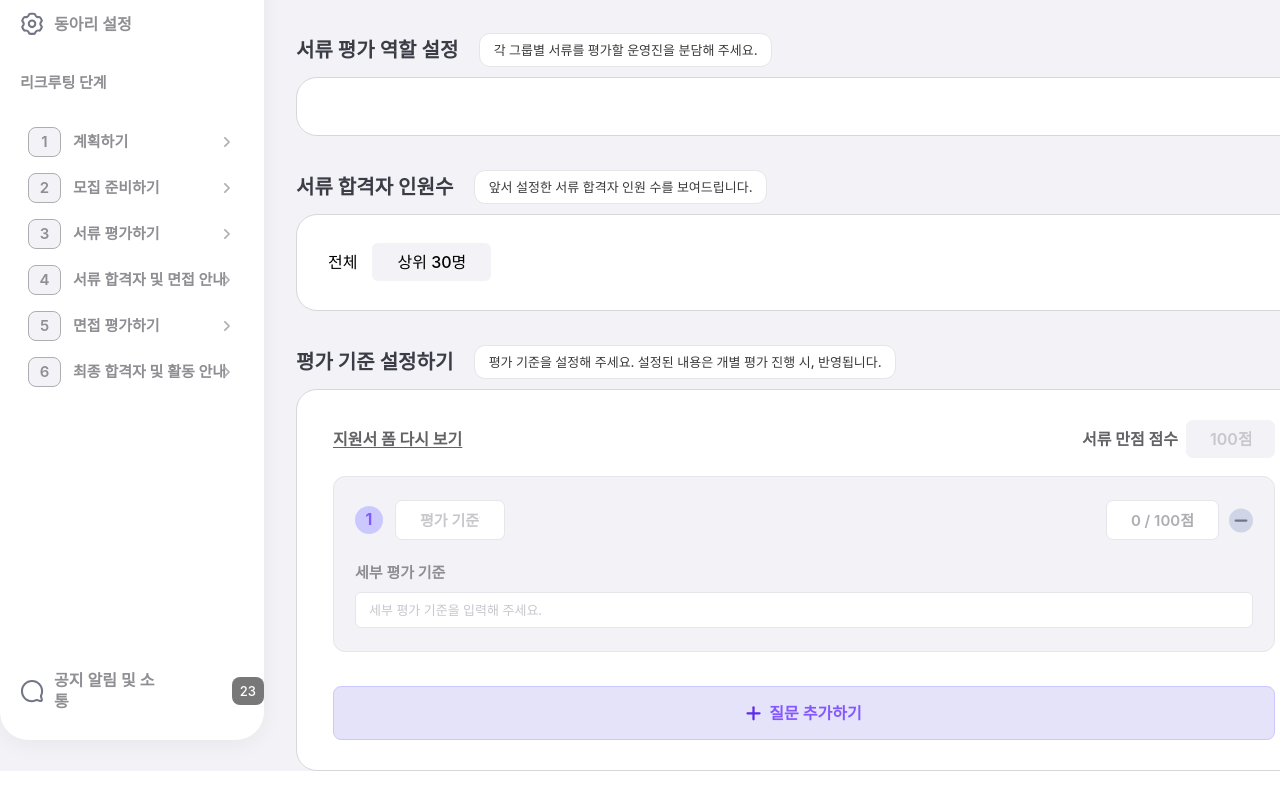
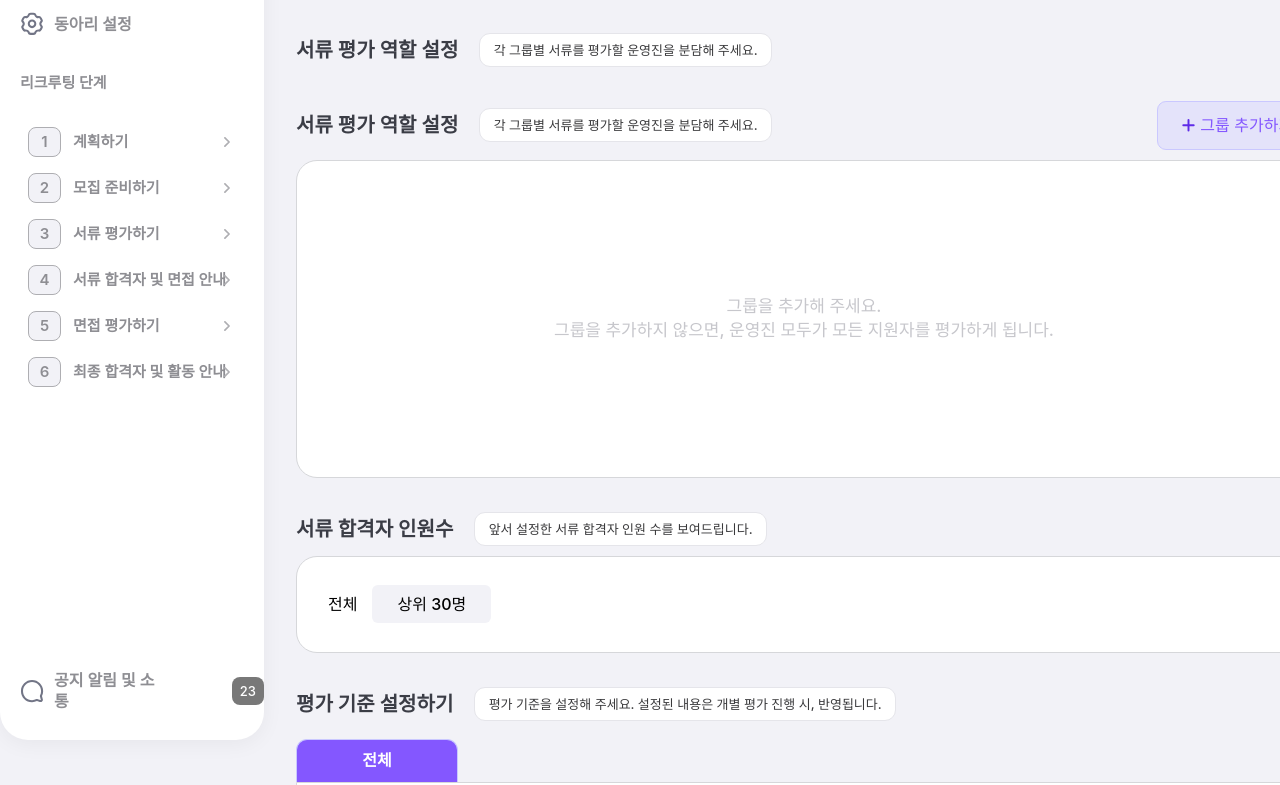
Before and after one commit to Cluting/cluting-frontend, a React (Create React App) app: page /recruting/03_document_evaluation in a window 1280 px wide. Shown: the part 255-1040 px from the top of the page. Built offline with nearby package versions, Linux system fonts and the light colour scheme; a web font is replaced by a local one.

Commit message:
🎨 style: 그룹 없을 때 UI 구현

```diff
--- a/src/components/recruting/_03_document_evaluation/TopSection.tsx
+++ b/src/components/recruting/_03_document_evaluation/TopSection.tsx
@@ -1,5 +1,5 @@
 import { useState } from "react";
-import { STEP2_ITEMS } from "../../../constants/recruting";
+import { STEP3_ITEMS } from "../../../constants/recruting";
 import {
   useRecruitmentStepStore,
   useTopSectionStore
@@ -10,7 +10,6 @@ export default function TopSection() {
   const { currentStep, setCurrentStep } = useTopSectionStore();
   const { currentRecruitmentStep, setCurrentRecruitmentStep } =
     useRecruitmentStepStore(); //전체 스텝
-  //TODO: 이 섹션에서 전체 스텝 2로 설정하기
   const [hoveredIndex, setHoveredIndex] = useState<number | null>(null);
   const [showAdmin, setShowAdmin] = useState(false); //권한자 보기 드롭다운
 
@@ -37,7 +36,7 @@ export default function TopSection() {
             {currentRecruitmentStep || "리크루팅 준비하기"}
           </h1>
           <p className="text-headline">
-            {`> (${currentStep + 1}) ${STEP2_ITEMS[currentStep]}`}
+            {`> (${currentStep + 1}) ${STEP3_ITEMS[currentStep]}`}
           </p>
         </div>
         <button
@@ -52,7 +51,7 @@ export default function TopSection() {
         {showAdmin && <AddAdmin isDropdown />}
       </div>
       <div className="w-full h-[110px] flex-center bg-white-100 ml-8 my-4 px-8 rounded-[12px]">
-        {STEP2_ITEMS.map((item, index) => (
+        {STEP3_ITEMS.map((item, index) => (
           <div key={index} className="flex items-center">
             <div
               className={`w-[174px] h-[64px] flex-center mx-[6px] px-[28px] rounded-[8px] text-subheadline ${
--- a/src/components/recruting/_03_document_evaluation/_01/DocumentReviewPrepContainer.tsx
+++ b/src/components/recruting/_03_document_evaluation/_01/DocumentReviewPrepContainer.tsx
@@ -11,7 +11,7 @@ type GroupWithAdmin = {
 export default function DocumentReviewPrepContainer() {
   const { group } = useGroupStore();
   const [dropdown, setDropdown] = useState(false);
-  const [currentGroupId, setCurrentGroupId] = useState<number>(1);
+  const [currentGroupId, setCurrentGroupId] = useState<number>(1); //드롭다운 시 현재 그룹 id
 
   // group+admin 배열
   const [groupsWithAdmins, setGroupsWithAdmins] = useState<GroupWithAdmin[]>(
@@ -84,7 +84,14 @@ export default function DocumentReviewPrepContainer() {
             각 그룹별 서류를 평가할 운영진을 분담해 주세요.
           </div>
         </div>
-
+        {groupsWithAdmins?.length ? (
+          <div>
+            <div className="flex mt-[34px]">
+              <p className="section-title">서류 평가 역할 설정</p>
+              <div className="tooltip">
+                각 그룹별 서류를 평가할 운영진을 분담해 주세요.
+              </div>
+            </div>
             <div className="flex mt-[10px] w-full h-auto py-[28px] pb-[29px] px-[31px] bg-white-100 border border-[#D6D7DA] rounded-[21px]">
               {groupsWithAdmins.map((groupItem) => (
                 <div key={groupItem.id} className="mr-4">
@@ -127,6 +134,44 @@ export default function DocumentReviewPrepContainer() {
                 </div>
               ))}
             </div>
+          </div>
+        ) : (
+          <div>
+            <div className="flex justify-between mt-[34px]">
+              <div className="flex items-center">
+                <p className="section-title">서류 평가 역할 설정</p>
+                <div className="tooltip">
+                  각 그룹별 서류를 평가할 운영진을 분담해 주세요.
+                </div>
+              </div>
+              <button
+                type="button"
+                className="flex-center w-[150.93] h-[48.6px] pl-[24.54px] pr-[17.93px] py-[18.23px] bg-main-300 border border-main-400 rounded-[8.95px] text-main-100 hover:bg-main-100 hover:text-white-100 group"
+              >
+                <div className="relative mr-[4.81px]">
+                  <img
+                    alt="질문 추가 버튼"
+                    src="/assets/ic-mainColorPlus.svg"
+                    className="w-[13px] h-[13px] group-hover:opacity-0 "
+                  />
+                  <img
+                    alt="질문 추가 버튼"
+                    src="/assets/ic-whiteColorPlus.svg"
+                    className="w-[13px] h-[13px] absolute top-0 left-0 opacity-0 group-hover:opacity-100 "
+                  />
+                </div>
+                <span className="text-semibold">그룹 추가하기</span>
+              </button>
+            </div>
+            <div className="flex mt-[10px] w-full min-h-[318px] py-[28px] pb-[29px] px-[31px] bg-white-100 border border-[#D6D7DA] rounded-[21px] text-body text-gray-400">
+              <p className="flex-center w-full">
+                그룹을 추가해 주세요. <br></br>
+                그룹을 추가하지 않으면, 운영진 모두가 모든 지원자를 평가하게
+                됩니다.
+              </p>
+            </div>
+          </div>
+        )}
 
         {/*서류 합격자 인원수 */}
         <div className="flex mt-[34px]">
@@ -161,8 +206,26 @@ export default function DocumentReviewPrepContainer() {
             반영됩니다.
           </div>
         </div>
-
-        <div className="flex flex-col mt-[10px] w-full h-auto py-[30px] px-[36px] bg-white-100 border border-[#D6D7DA] rounded-[21px]">
+        <div className="flex mt-[18px]">
+          {groupsWithAdmins?.length ? (
+            groupsWithAdmins.map((groupItem) => (
+              <button
+                type="button"
+                className="flex-center w-[162px] h-[43px] rounded-t-[11px] bg-gray-100 border border-main-400 border-b-0 text-callout text-main-100 focus:bg-main-100 focus:text-white-100"
+              >
+                {groupItem.groupName}
+              </button>
+            ))
+          ) : (
+            <button
+              type="button"
+              className="flex-center w-[162px] h-[43px] rounded-t-[11px] border border-main-400 border-b-0 text-callout text-white-100 bg-main-100"
+            >
+              전체
+            </button>
+          )}
+        </div>
+        <div className="flex flex-col w-full h-auto py-[30px] px-[36px] bg-white-100 border border-[#D6D7DA] rounded-tr-[21px] rounded-bl-[21px] rounded-br-[21px]">
           <div className="flex items-center justify-between w-full ">
             <p className="text-gray-800 text-[16px] font-bold underline underline-offset-2">
               <a href="">지원서 폼 다시 보기</a>
```
Lines whose indentation alone changed are shown as unchanged.
